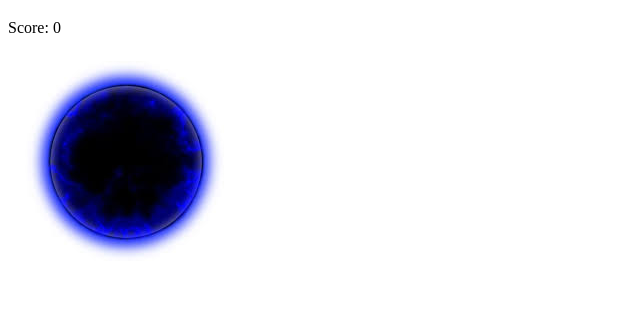
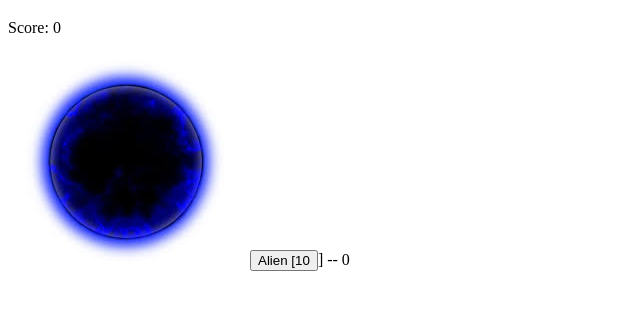
Before and after one commit to MonjeyDaGuineaPig/MonjeyDaGuineapig.github.io, a plain HTML site: page index.html in a window 1280 px wide. Shown: the part 61-370 px from the top of the page, without its empty margins (0-640 px from the left). Drawn offline with Linux system fonts and the light colour scheme.

Commit message:
Update index.html

```diff
--- a/index.html
+++ b/index.html
@@ -9,6 +9,8 @@
       <p>Score: <span id="score">0</span></p>
       <img src="darkmatter.jpeg" onclick="addToScore(1)">
 
+      <button>Alien [<span id="aliencost">10</span></button>] -- <span id="aliens">0</span></button>
+
       <script>
         var score = 0
 
```
